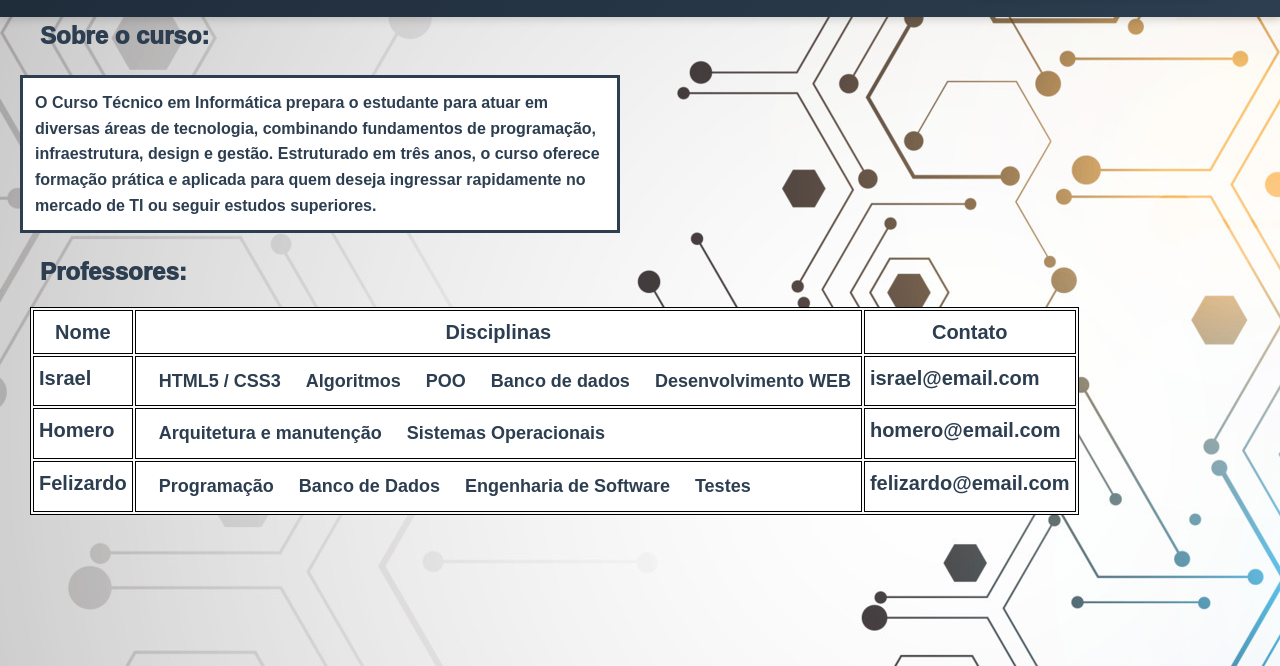
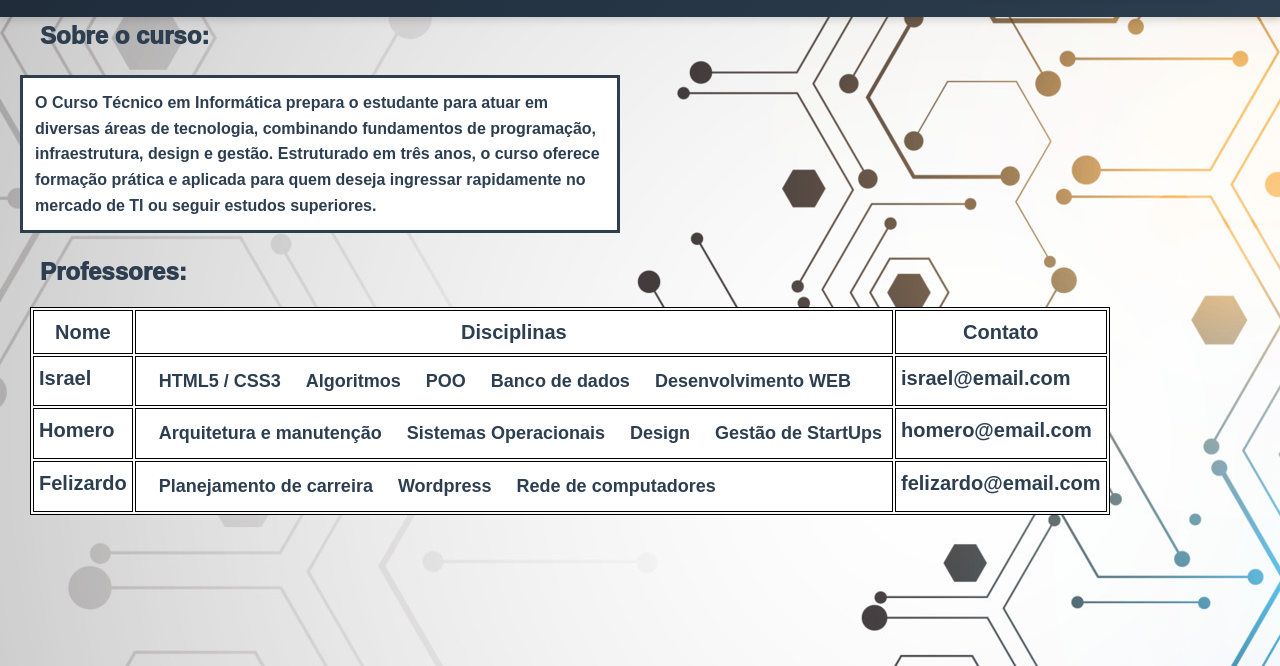
Before and after one commit to MeiaDois20/Landing-page-Curso-Inform-tica, a plain HTML site: page index.html in a window 1280 px wide. Shown: the part 134-800 px from the top of the page. Drawn offline with Linux system fonts and the light colour scheme.

Commit message:
Trabalho HTML/CSS

```diff
--- a/index.html
+++ b/index.html
@@ -67,6 +67,8 @@
                 <ul class="disc-list">
                     <li>Arquitetura e manutenção</li>
                     <li>Sistemas Operacionais</li>
+                    <li>Design</li>
+                    <li>Gestão de StartUps</li>
                 </ul>
             </td>
             <td class="info-prof">homero@email.com</td>
@@ -75,10 +77,9 @@
             <td class="info-prof">Felizardo</td>
             <td class="info-prof">
                 <ul class="disc-list">
-                    <li>Programação</li>
-                    <li>Banco de Dados</li>
-                    <li>Engenharia de Software</li>
-                    <li>Testes</li>
+                    <li>Planejamento de carreira</li>
+                    <li>Wordpress</li>
+                    <li>Rede de computadores</li>
                 </ul>
             </td>
             <td class="info-prof">felizardo@email.com</td>
```
